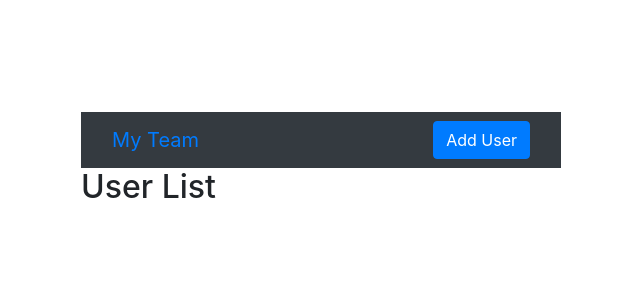
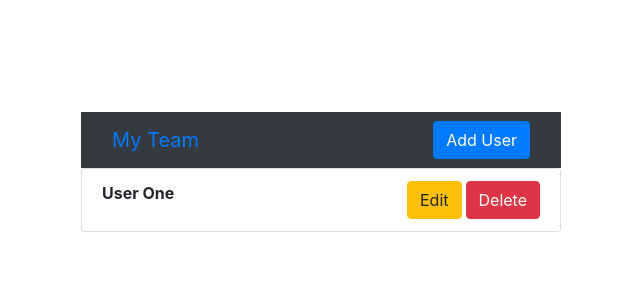
Before and after one commit to tta2yta/REACT_CRUD_APP, a React (Create React App) app: page / in a window 1280 px wide. Shown: the top 300 px of the page, without its empty margins (319-959 px from the left). Built offline with nearby package versions, Linux system fonts and the light colour scheme.

Commit message:
adding features to userlist

```diff
--- a/src/Components/UseList.js
+++ b/src/Components/UseList.js
@@ -1,9 +1,20 @@
 import React from 'react'
+import{Link} from 'react-router-dom'
+import {ListGroup, ListGroupItem, Button} from 'reactstrap';
 
 export const UseList = () => {
     return (
-        <div>
-            <h2>User List</h2>
-        </div>
+        <ListGroup>
+            <ListGroupItem className="d-flex">
+                <strong>User One</strong>
+                <div className='ml-auto'>
+                    <Link to="/edit/1" className="btn btn-warning mr-1">Edit</Link>
+                    <Button color="danger">Delete</Button>
+                </div>
+
+
+            </ListGroupItem>
+
+        </ListGroup>
     )
 }
```
